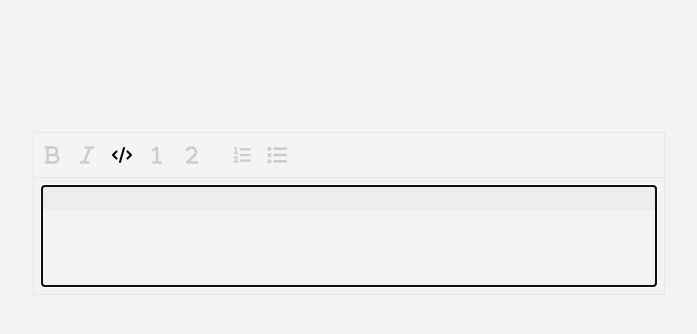
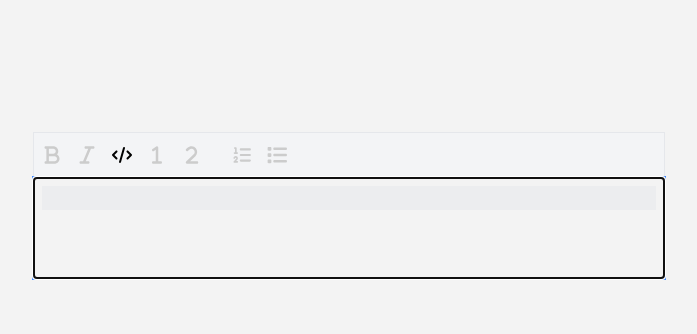
Before and after one commit to sairajchouhan/slate-nextjs-example, a Next.js app: page / in a window 1280 px wide. Both pictures are taken after a click on the element 413 px from the left and 155 px from the top of the page. Shown: the top 334 px of the page, without its empty margins (291-988 px from the left). Built offline with nearby package versions, Linux system fonts and the light colour scheme.

Commit message:
add focus and pading for editor and code block

```diff
--- a/components/Rte.jsx
+++ b/components/Rte.jsx
@@ -43,12 +43,13 @@ const RichTextExample = () => {
         <BlockButton format="numbered-list" icon="format_list_numbered" />
         <BlockButton format="bulleted-list" icon="format_list_bulleted" />
       </Toolbar>
-      <div className="border-l border-b border-r p-2">
+      <div className="border-l border-b border-r">
         <Editable
-          className="min-h-[100px] max-h-[500px] overflow-scroll"
+          className="min-h-[100px] max-h-[500px] overflow-scroll focus:ring-2 focus:ring-blue-500 p-2"
           renderElement={renderElement}
           renderLeaf={renderLeaf}
           autoFocus
+          spellCheck={false}
           onKeyDown={(event) => {
             for (const hotkey in HOTKEYS) {
               if (isHotkey(hotkey, event)) {
@@ -131,13 +132,13 @@ const isMarkActive = (editor, format) => {
 };
 
 const Element = ({ attributes, children, element }) => {
-  console.log(attributes);
+  console.log(element);
   const style = { textAlign: element.align };
   switch (element.type) {
     case "code-block":
       return (
         <pre className="bg-gray-200/50" {...attributes} style={style}>
-          <code className="font-mono w-full px-1 block text-xs py-1">
+          <code className="font-mono w-full px-3 block text-xs py-1">
             {children}
           </code>
         </pre>
```
